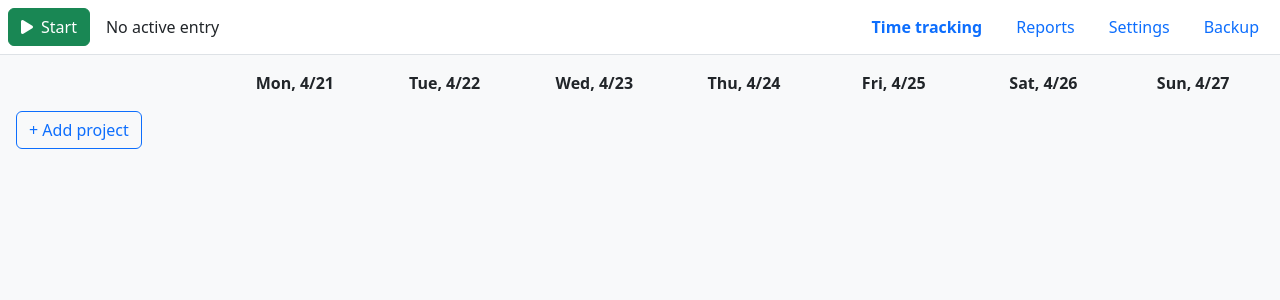
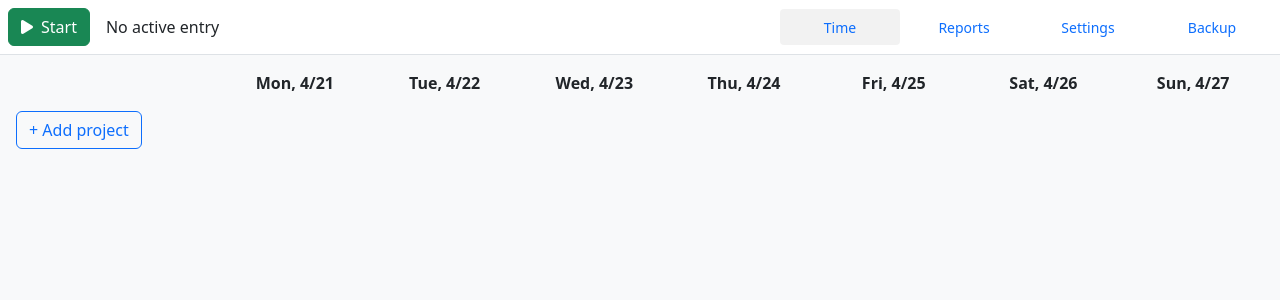
Before and after one commit to klntsky/timetracker.moe, a React (Vite) app: page / in a window 1280 px wide. Shown: the top 300 px of the page. Built offline with nearby package versions, Linux system fonts and the light colour scheme.

Commit message:
Remove UI jittering

```diff
--- a/src/App.tsx
+++ b/src/App.tsx
@@ -41,7 +41,7 @@ export default function App() {
   return (
     <>
       <TopBar
-        tabs={[{ id: 'TRACK', label: 'Time tracking' }, { id: 'REPORTS', label: 'Reports' }, { id: 'SETTINGS', label: 'Settings' }, { id: 'BACKUP', label: 'Backup' }]}
+        tabs={[{ id: 'TRACK', label: 'Time' }, { id: 'REPORTS', label: 'Reports' }, { id: 'SETTINGS', label: 'Settings' }, { id: 'BACKUP', label: 'Backup' }]}
         current={tab}
         changeTab={(id) => setTab(id as any)}
         activeEntry={activeEntry ?? null}
--- /dev/null
+++ b/src/components/TopBar.css
@@ -0,0 +1,26 @@
+.tab-container {
+  display: flex;
+  gap: 4px;
+}
+
+.tab-item {
+  width: 120px;
+  height: 36px;
+  display: flex;
+  align-items: center;
+  justify-content: center;
+  cursor: pointer;
+  border-radius: 4px;
+  transition: background-color 0.2s;
+  user-select: none;
+  color: #0d6efd;
+  font-size: 14px;
+}
+
+.tab-item:hover {
+  background-color: rgba(0, 0, 0, 0.02);
+}
+
+.tab-active {
+  background-color: rgba(0, 0, 0, 0.05);
+}
--- a/src/components/TopBar.tsx
+++ b/src/components/TopBar.tsx
@@ -3,6 +3,7 @@ import React from 'react';
 import { TimeEntry } from '../types';
 import clsx from 'clsx';
 import { formatTimeHHMM, formatTimeHHMMSS } from '../utils/timeFormatters';
+import './TopBar.css'; // We'll create this file next
 
 interface Props {
   tabs: { id: string; label: string }[];
@@ -49,20 +50,20 @@ export default function TopBar({
         <span>No active entry</span>
       )}
 
-      <nav className="ms-auto d-flex gap-2">
+      <div className="ms-auto tab-container">
         {tabs.map((t) => (
-          <button
+          <div
             key={t.id}
             className={clsx(
-              'btn btn-link text-decoration-none',
-              current === t.id && 'fw-bold'
+              'tab-item',
+              current === t.id && 'tab-active'
             )}
             onClick={() => changeTab(t.id)}
           >
             {t.label}
-          </button>
+          </div>
         ))}
-      </nav>
+      </div>
     </header>
   );
 }
```
